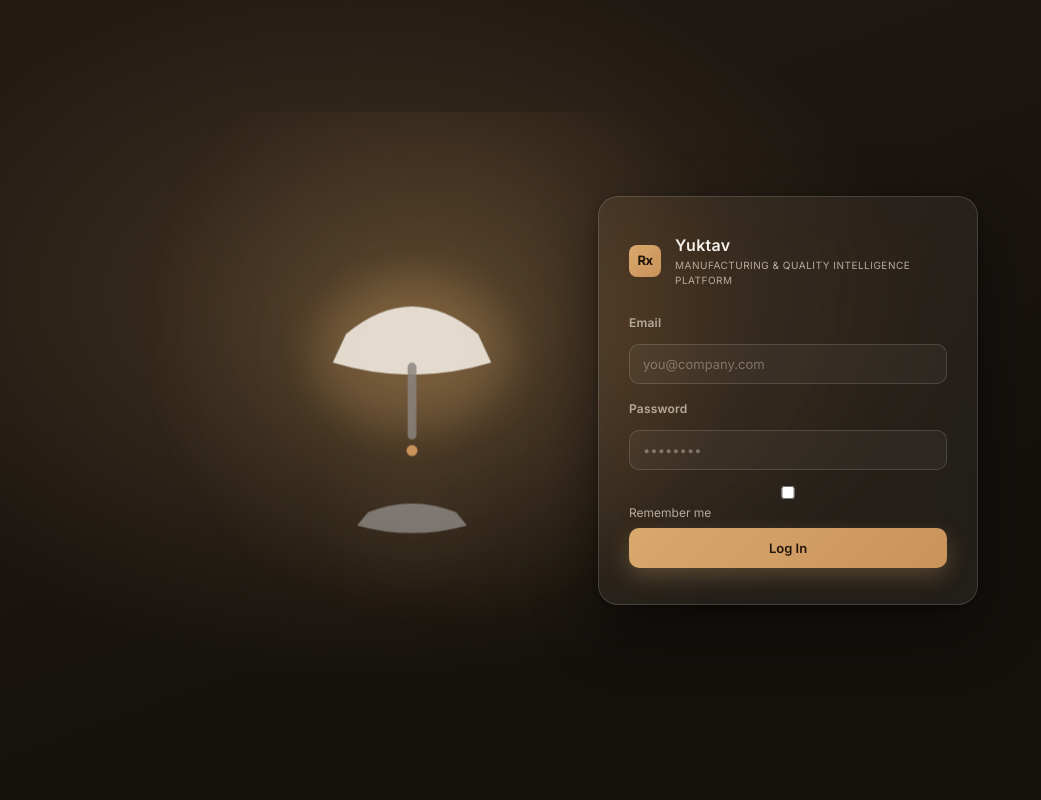
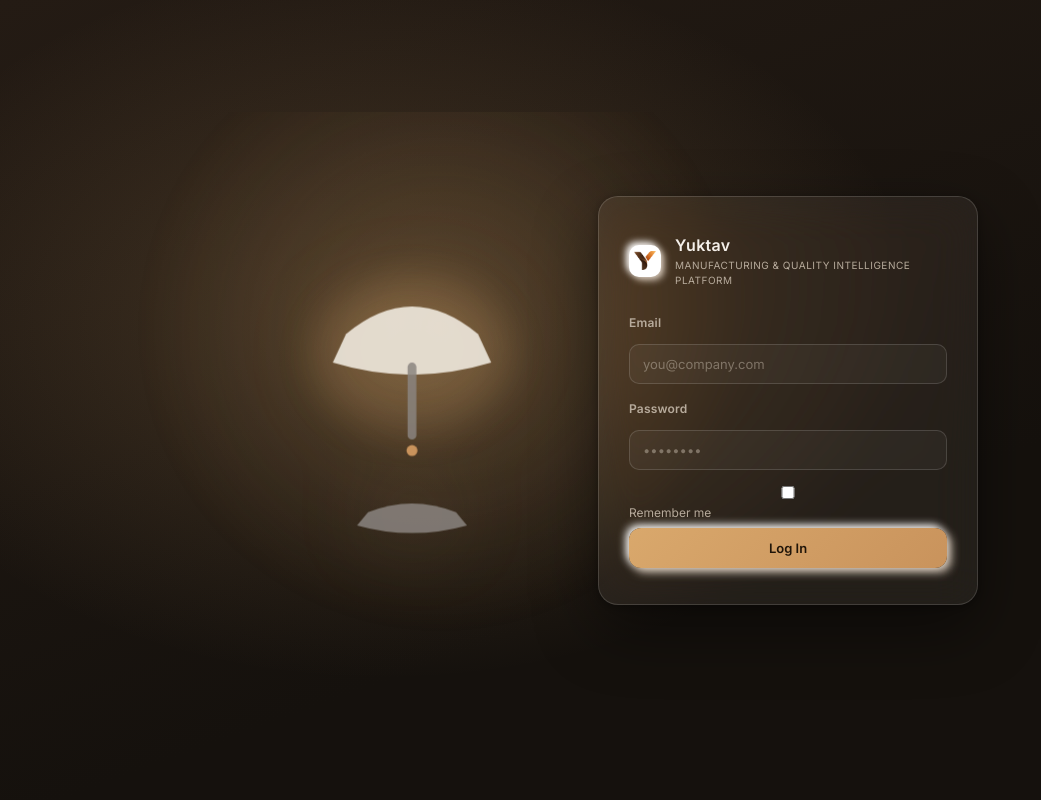
Before and after one commit to 90097aryan-ui/PharmaGPT, a Flask app: page / in a window 1280 px wide. Shown: the whole page, without its empty margins (0-1041 px from the left). Run offline with Flask 3, Linux system fonts and the light colour scheme; some libraries are stand-ins or nearby versions.

Commit message:
UI: neumorphic skin, Yuktav logos, logo-derived brown palette
Adds neumorphic.css (loaded last; revert by removing the link), header/login
logo images and favicon.

Co-Authored-By: Claude Sonnet 5.5 <noreply@anthropic.com>

```diff
--- /dev/null
+++ b/pharmagpt/static/css/neumorphic.css
@@ -0,0 +1,153 @@
+/* ── Neumorphic (soft 3D) skin ─────────────────────────────────────────────────
+   Loaded LAST in index.html. Visual-only override: no colours are redefined
+   here except the logo-derived brown palette tokens below and two warm shadow tones.
+   Remove this <link> to revert. */
+:root {
+  /* Palette sampled from the Yuktav logo: espresso brown #3A2A1D + copper #C3702F */
+  --navy: #2A1C11;  --navy-light: #3A2A1D;
+  --blue: #964E14;  --blue-light: #B3621F;  --accent: #C3702F;
+  --sidebar-bg: #3A2A1D;  --sidebar-hover: #4B382A;  --sidebar-active: #B3621F;
+  --success: #5F8A61;  --warning: #C59A41;  --info: #6E8FA5;  --error: #C35F5B;
+  --soft-blue: #E7EEF6;  --soft-green: #E8F2EA;  --soft-amber: #FFF4E5;
+  --bg: #F8F4EF;  --bg-secondary: #F0E9E1;  --surface: #FFFFFF;
+  --border: #E7DDD2;  --divider: #EFE6DC;
+  --text: #3A2A1D;  --text-muted: #6B5A4C;  --text-disabled: #9C8C7E;
+  --user-bg: #B3621F;  --ai-text: #3A2A1D;
+
+  --neu-light: #FFFFFF;
+  --neu-dark:  #DACCBD;                 /* warm shadow tone derived from --bg */
+  --neu-raised:     6px 6px 14px var(--neu-dark), -6px -6px 14px var(--neu-light);
+  --neu-raised-lg:  10px 10px 22px var(--neu-dark), -10px -10px 22px var(--neu-light);
+  --neu-raised-sm:  3px 3px 7px var(--neu-dark), -3px -3px 7px var(--neu-light);
+  --neu-inset:      inset 3px 3px 7px var(--neu-dark), inset -3px -3px 7px var(--neu-light);
+  --neu-ease: cubic-bezier(0.175, 0.885, 0.32, 1.275);
+}
+
+/* ── Header: same surface as page, soft lift instead of a hairline ── */
+header {
+  background: var(--bg);
+  border-bottom: none;
+  box-shadow: 0 6px 14px -6px var(--neu-dark);
+}
+.status-badge { background: var(--bg); border: none; box-shadow: var(--neu-inset); }
+.logo-icon { box-shadow: var(--neu-raised-sm); border-radius: 10px; }
+
+/* ── Raised surfaces (cards / panels) ── */
+.dash-card, .dash-stat-card, .ws-card, .qms-stat-card, .qms-section-card,
+.qual-card, .urs-card, .assessment-card, .methodology-card, .template-card,
+.report-panel, .val-panel, .val-summary-card, .insights-stat-card,
+.gd-proj-card, .gd-doctype-card, .kb-detail-panel {
+  background: var(--bg);
+  border: none;
+  border-radius: 1.25rem;
+  box-shadow: var(--neu-raised);
+  transition: box-shadow 0.35s var(--neu-ease), transform 0.35s var(--neu-ease);
+}
+.dash-stat-card:hover, .ws-card:hover, .qms-stat-card:hover,
+.qual-card:hover, .urs-card:hover, .assessment-card:hover,
+.methodology-card:hover, .template-card:hover, .gd-proj-card:hover, .gd-doctype-card:hover {
+  box-shadow: var(--neu-raised-lg);
+  transform: translateY(-3px);
+  border-color: transparent;
+}
+/* keep the semantic colour strip on stat cards */
+.dash-stat-card { border-top: 3px solid var(--border); }
+
+/* ── Buttons ── */
+.btn-secondary, .btn-clear, .dash-refresh-btn, .dash-qa-btn, .doc-btn,
+.btn-risk-secondary, .btn-risk-icon, .btn-urs-outline, .btn-qual-outline,
+.btn-new-project, .kb-btn-upload, .kb-row-btn, .val-btn-secondary,
+.gd-btn-secondary, .val-tool-btn, .btn-upload {
+  background: var(--bg);
+  border: none;
+  border-radius: 12px;
+  box-shadow: var(--neu-raised-sm);
+  transition: box-shadow 0.2s ease, transform 0.2s ease, color 0.2s ease;
+}
+.btn-secondary:hover, .btn-clear:hover, .dash-refresh-btn:hover, .dash-qa-btn:hover,
+.doc-btn:hover, .btn-risk-secondary:hover, .btn-risk-icon:hover, .btn-new-project:hover,
+.kb-btn-upload:hover, .kb-row-btn:hover, .val-btn-secondary:hover, .gd-btn-secondary:hover,
+.val-tool-btn:hover, .btn-upload:hover {
+  background: var(--bg);
+  box-shadow: 2px 2px 5px var(--neu-dark), -2px -2px 5px var(--neu-light);
+  color: var(--blue-light);
+}
+.btn-urs-outline:hover, .btn-qual-outline:hover { background: var(--bg); color: var(--blue-light); }
+
+/* coloured CTAs keep their palette fill; only gain depth */
+.btn-primary, .btn-danger, .btn-success, .btn-risk-primary, .btn-risk-danger,
+.btn-urs-primary, .btn-urs-danger, .btn-qual-primary, .btn-qual-danger, .btn-qual-success,
+.val-btn-primary, .val-btn-generate, .gd-btn-primary, .gd-btn-generate {
+  border-radius: 12px;
+  box-shadow: 4px 4px 10px var(--neu-dark), -3px -3px 8px var(--neu-light);
+  transition: box-shadow 0.2s ease, transform 0.2s ease, background 0.15s;
+}
+
+/* pressed feedback for every button */
+button:active:not(:disabled):not(.login-view *) {
+  box-shadow: var(--neu-inset);
+  transform: scale(0.97);
+}
+.btn-primary:active:not(:disabled), .btn-danger:active:not(:disabled), .btn-success:active:not(:disabled),
+.btn-risk-primary:active:not(:disabled), .btn-urs-primary:active:not(:disabled),
+.btn-qual-primary:active:not(:disabled), .val-btn-primary:active:not(:disabled),
+.gd-btn-primary:active:not(:disabled) {
+  box-shadow: inset 3px 3px 7px rgba(0,0,0,0.25), inset -2px -2px 5px rgba(255,255,255,0.15);
+}
+
+/* ── Inputs: pressed-in ── */
+input:not([type=checkbox]):not([type=radio]):not([type=file]):not([type=range]):not([type=color]):not(#user-input):not(.login-view *),
+textarea:not(#user-input), select:not(.login-view *),
+.val-input, .gd-input, .kb-search-input, .input-wrapper {
+  background: var(--bg);
+  border: none;
+  border-radius: 12px;
+  box-shadow: var(--neu-inset);
+}
+.input-wrapper:focus-within,
+input:focus-visible:not(.login-view *), textarea:focus-visible, select:focus-visible {
+  box-shadow: var(--neu-inset), 0 0 0 2px rgba(179,98,31,0.35);
+  outline: none;
+}
+.input-bar { background: var(--bg); border-top: none; box-shadow: 0 -6px 14px -6px var(--neu-dark); }
+.input-wrapper input, .input-wrapper textarea { box-shadow: none; }
+
+/* ── Tabs ── */
+.ws-tab, .qms-tab { border-radius: 12px 12px 0 0; }
+.ws-tab.active, .qms-tab.active {
+  background: var(--bg);
+  box-shadow: var(--neu-inset);
+}
+
+/* ── Modals ── */
+.modal {
+  background: var(--bg);
+  border: none;
+  border-radius: 1.5rem;
+  box-shadow: 14px 14px 34px rgba(45,42,40,0.28), -8px -8px 24px rgba(255,255,255,0.35);
+}
+
+/* ── Sidebar: keep navy palette, apply the same raised/pressed language in dark tones ── */
+.sidebar-item { border-left: none; border-radius: 12px; transition: box-shadow 0.25s ease, background 0.2s ease, color 0.2s ease; }
+.sidebar-item:hover {
+  box-shadow: 4px 4px 9px rgba(0,0,0,0.32), -3px -3px 8px rgba(255,255,255,0.05);
+}
+.sidebar-item.active {
+  box-shadow: inset 3px 3px 7px rgba(0,0,0,0.35), inset -2px -2px 6px rgba(255,255,255,0.07);
+}
+
+/* ── Tables: flat rows inside raised cards, rounded container ── */
+.qms-table { border-radius: 1rem; overflow: hidden; }
+
+/* ── Respect reduced motion ── */
+@media (prefers-reduced-motion: reduce) {
+  .dash-stat-card:hover, .ws-card:hover, .qms-stat-card:hover, .qual-card:hover,
+  .urs-card:hover, .assessment-card:hover, .methodology-card:hover, .template-card:hover,
+  .gd-proj-card:hover, .gd-doctype-card:hover, button:active:not(:disabled) { transform: none; }
+}
+
+/* ── Yuktav logo images ── */
+.brand-logo { height: 38px; width: auto; display: block; flex-shrink: 0; }
+.logo-icon-img { background: var(--surface) !important; box-shadow: var(--neu-raised-sm); padding: 5px; }
+.logo-icon-img img { width: 100%; height: 100%; object-fit: contain; display: block; }
+@media (max-width: 768px) { .brand-logo { height: 30px; } }
--- a/pharmagpt/templates/index.html
+++ b/pharmagpt/templates/index.html
@@ -7,6 +7,7 @@
   <link rel="preconnect" href="https://fonts.googleapis.com">
   <link rel="preconnect" href="https://fonts.gstatic.com" crossorigin>
   <link href="https://fonts.googleapis.com/css2?family=Inter:wght@400;500;600;700&display=swap" rel="stylesheet">
+  <link rel="icon" type="image/png" href="{{ url_for('static', filename='img/yuktav-mark.png') }}" />
   <link rel="stylesheet" href="{{ url_for('static', filename='css/style.css') }}" />
   <link rel="stylesheet" href="{{ url_for('static', filename='css/workspace.css') }}" />
   <link rel="stylesheet" href="{{ url_for('static', filename='css/risk.css') }}" />
@@ -22,6 +23,7 @@
   <link rel="stylesheet" href="{{ url_for('static', filename='css/error_pages.css') }}" />
   <link rel="stylesheet" href="{{ url_for('static', filename='css/mobile_nav.css') }}" />
   <link rel="stylesheet" href="{{ url_for('static', filename='css/login.css') }}" />
+  <link rel="stylesheet" href="{{ url_for('static', filename='css/neumorphic.css') }}" />
   <script src="https://cdn.jsdelivr.net/npm/marked/marked.min.js"></script>
   <!-- Wave 1 (AI-02, PharmaGPT Production Readiness Audit): sanitizes
        marked.parse() output before it's ever assigned to innerHTML
@@ -60,7 +62,7 @@
 
       <div class="login-card" id="login-card">
         <div class="login-brand">
-          <div class="logo-icon">Rx</div>
+          <div class="logo-icon logo-icon-img"><img src="{{ url_for('static', filename='img/yuktav-mark.png') }}" alt="" /></div>
           <div class="header-titles">
             <h1>Yuktav</h1>
             <p>Manufacturing & Quality Intelligence Platform</p>
@@ -106,11 +108,7 @@
       <button class="mobile-menu-btn" id="mobile-menu-btn" title="Menu" aria-label="Open navigation menu" aria-haspopup="true" aria-expanded="false">
         <span class="icon" data-lucide="menu"></span>
       </button>
-      <div class="logo-icon">Rx</div>
-      <div class="header-titles">
-        <h1>Yuktav</h1>
-        <p>Manufacturing & Quality Intelligence Platform</p>
-      </div>
+      <img class="brand-logo" src="{{ url_for('static', filename='img/yuktav-logo.png') }}" alt="Yuktav — Manufacturing &amp; Quality Intelligence" />
       <div class="header-divider"></div>
       <span class="header-context" id="header-breadcrumb">Overview</span>
       <div class="hdr-chips" id="hdr-chips">
```
Also changed, not shown: pharmagpt/static/img/yuktav-logo.png (added), pharmagpt/static/img/yuktav-mark.png (added).
